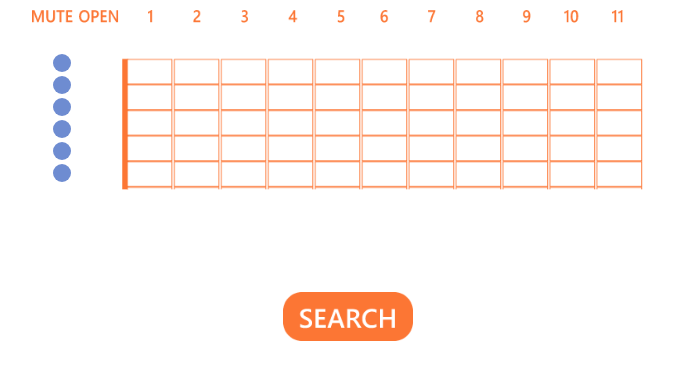
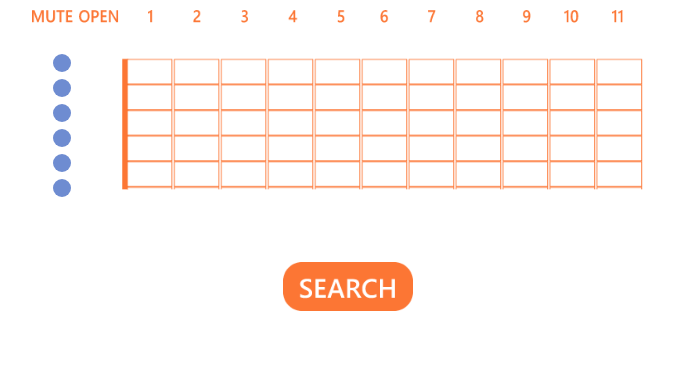
Before and after one commit to tamama9018/Tab-analyzer, a PHP site: page / in a window 1280 px wide. Shown: the part 51-431 px from the top of the page, without its empty margins (292-966 px from the left). Run offline with PHP 8.4, Linux system fonts and the light colour scheme; data that the repository does not hold is empty.

Commit message:
height change

```diff
--- a/index.php
+++ b/index.php
@@ -20,6 +20,9 @@
       }
       /*headerより下
       ------------------------------*/
+      .neck{
+        height:100%;
+      }
       .neck-wrapper{
         /*display:flex;
         align-items: strech;*/
@@ -29,8 +32,11 @@
         width:800px; /*divの幅を決める*/
         padding-top:42px;
         text-align: center;
-        height:180px;
 
+
+      }
+      .table{
+        border-spacing: 0;
       }
       .absolute{
         position: absolute;
@@ -55,11 +61,12 @@
       .my-radio {
         position: relative;
         /*display: block; /* 縦並びに */
-        padding-left: 42px;
+        width:42px;
+        height:25px;
         cursor: pointer;
         user-select: none;
         z-index: 3;
-        line-height: 15px;
+        display: inline-block;
 
       }
       label{
@@ -68,6 +75,7 @@
       /* inputは非表示にする */
       .my-radio input {
         display: none;
+
       }
       /* 常に表示する枠線の円 */
       .radio-mark {
@@ -91,6 +99,7 @@
         left: 2px;
         right: 2px;
         opacity: 0; /* 透明にしておく */
+
       }
       /* 選択時に重ねた円の透明を解除 */
       .my-radio input:checked + .radio-mark:after {
@@ -152,10 +161,10 @@
       display: block;
       position: relative;
       padding-left: 28px;
+      width:0;
+      height:60px;
     }
-    label{
-      margin-bottom: 40px;
-    }
+
 /*弦の順番を左から6→1に変える
 ----------------------------*/
     .string1{
@@ -183,6 +192,7 @@
     <header>
       <img src="./images/Whatab.png" alt="logo">
    </header>
+   <div class="neck">
     <form class="neck" action="" method="post">
     <div class="neck-wrapper">
     <table >
@@ -362,7 +372,7 @@
     <img src="./images/neck_stand.png" alt="" class="neck-mobile">
 
 
-
+  </div>
   </div>
   <div class="search">
    <input type="image" name="" src="./images/search.png" class="search">
```
